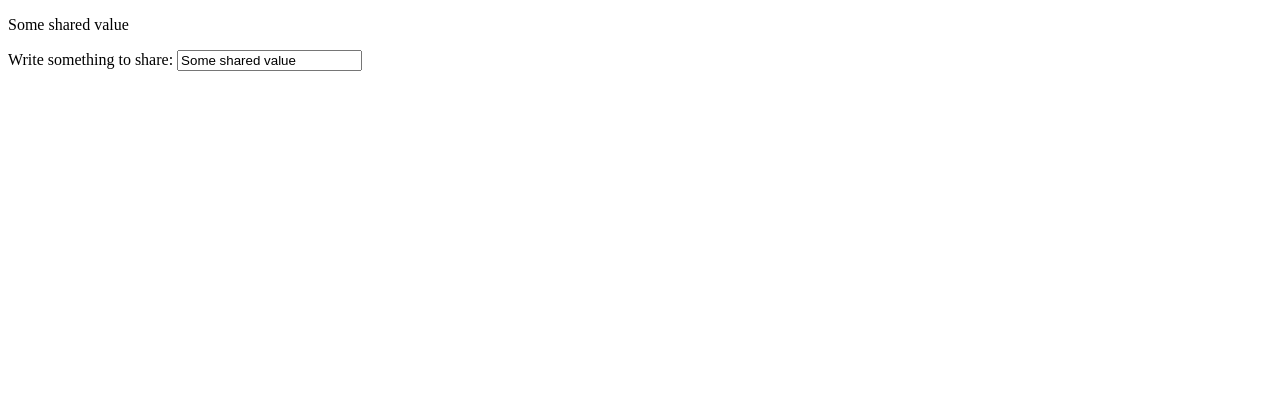
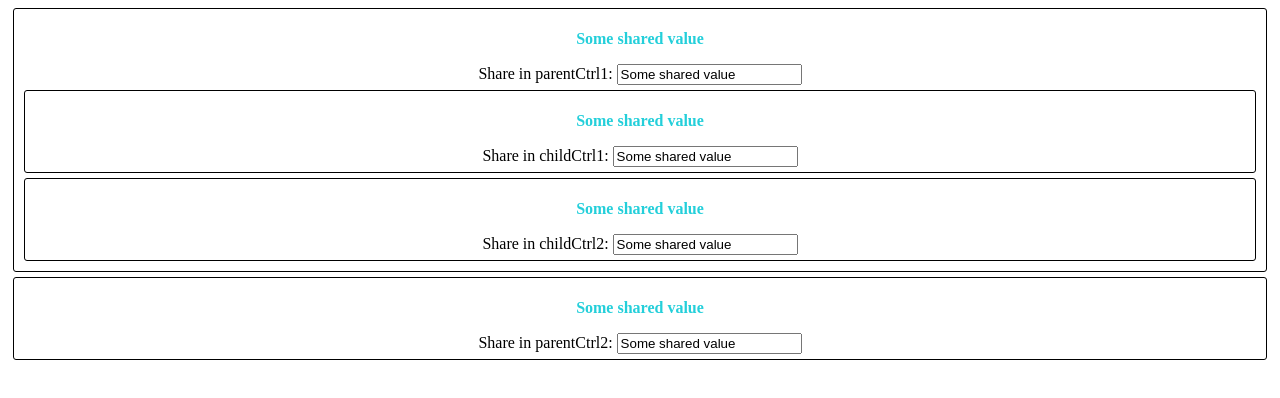
Before and after one commit to eugennastyushkin-zz/angular-training, a plain HTML site: page task1/index.html in a window 1280 px wide. Drawn offline with nearby package versions, Linux system fonts and the light colour scheme.

Commit message:
4 controllers

```diff
--- a/task1/index.html
+++ b/task1/index.html
@@ -4,21 +4,35 @@
     <meta charset="UTF-8">
     <title>Angular training Task 1</title>
     <script src="https://ajax.googleapis.com/ajax/libs/angularjs/1.5.3/angular.min.js"></script>
-    <script>
+    <script src="script/main.js"></script>
+    <link rel="stylesheet" href="style/style.css">
+</head>
 
-        angular.module('task1', [])
-            .controller('MyController', ['$scope', function($scope) {
-                $scope.sharedValue = 'Some shared value';
-            }]);
+<body ng-app="task1" ng-init=" value = 'Some shared value'">
 
-    </script>
-</head>
-<body ng-app="task1">
-    <div ng-controller="MyController">
-        <p ng-bind="sharedValue"></p>
-        <label>Write something to share: <input type="text" ng-model="sharedValue"></label>
+    <div class="controller-area" ng-controller="ParentCtrl1">
+
+        <p>{{value}}</p>
+        <label>Share in parentCtrl1: <input type="text" ng-model="value"></label>
+
+        <!-- CHILD 1 -->
+        <div class="controller-area" ng-controller="ChildCtrl1">
+            <p>{{value}}</p>
+            <label>Share in childCtrl1: <input type="text" ng-model="value"></label>
+        </div>
+
+        <!-- CHILD 2 -->
+        <div class="controller-area" ng-controller="ChildCtrl2">
+            <p>{{value}}</p>
+            <label>Share in childCtrl2: <input type="text" ng-model="value"></label>
+        </div>
+
     </div>
 
+    <div class="controller-area" ng-controller="ParentCtrl2">
+        <p>{{value}}</p>
+        <label>Share in parentCtrl2: <input type="text" ng-model="value"></label>
+    </div>
 
 </body>
 </html>
--- /dev/null
+++ b/task1/script/main.js
@@ -0,0 +1,13 @@
+angular.module('task1', [])
+    .controller('ParentCtrl1', ['$scope', function($scope) {
+
+    }])
+    .controller('ParentCtrl2',['$scope', function($scope){
+
+    }])
+    .controller('ChildCtrl1',['$scope', function($scope){
+
+    }])
+    .controller('ChildCtrl2',['$scope', function($scope){
+
+    }]);
--- /dev/null
+++ b/task1/style/style.css
@@ -0,0 +1,11 @@
+.controller-area {
+    border: 1px solid black;
+    border-radius: 3px;
+    padding: 5px;
+    margin: 5px;
+    text-align: center;
+}
+.controller-area p {
+    font-weight: bold;
+    color: #24cfda;
+}
```
